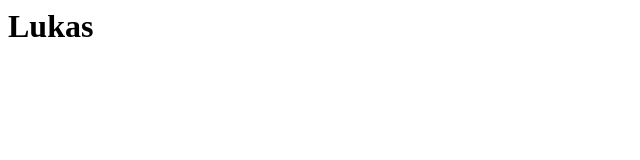
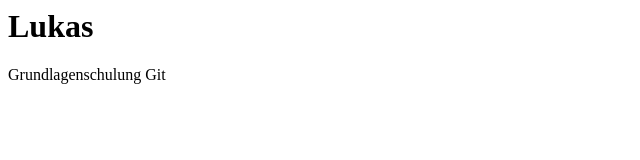
Before and after one commit to lukasgort/literate-broccoli, a plain HTML site: page index.html in a window 1280 px wide. Shown: the whole page, without its empty margins (0-640 px from the left). Drawn offline with Linux system fonts and the light colour scheme.

Commit message:
Mein erster commit

```diff
--- a/index.html
+++ b/index.html
@@ -1 +1,2 @@
 <h1>Lukas</h1>
+<p>Grundlagenschulung Git</p>
```
